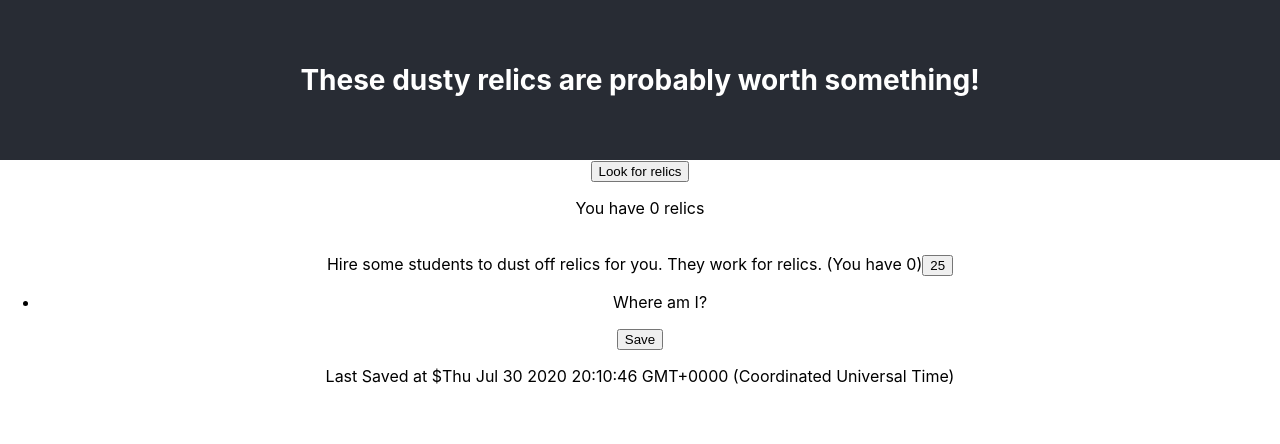
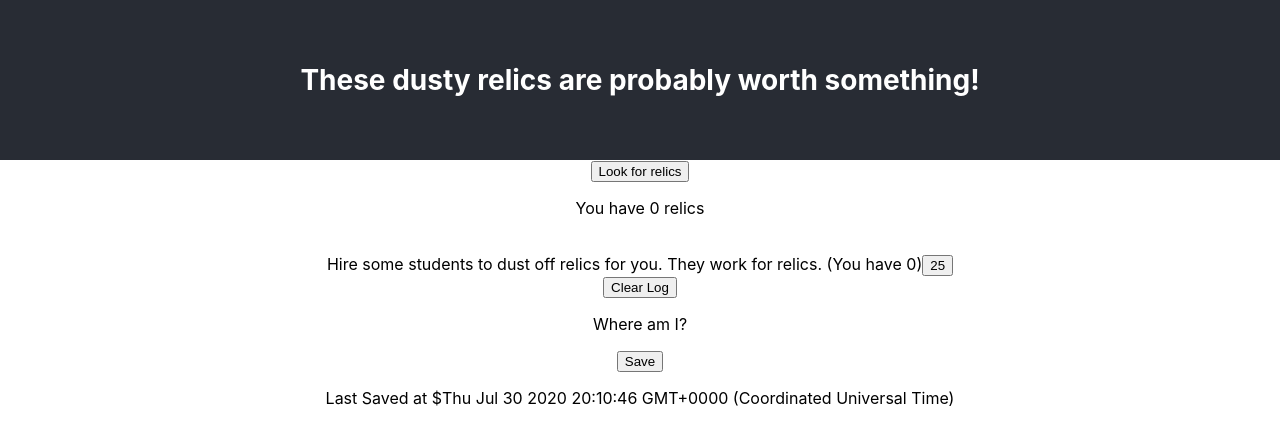
Before and after one commit to bcm32/relics, a React (Create React App) app: page / in a window 1280 px wide. Shown: the top 444 px of the page. Built offline with nearby package versions, Linux system fonts and the light colour scheme.

Commit message:
move journal mgmt around and add some random event setup

```diff
--- a/src/adventure-log/AdventureLog.tsx
+++ b/src/adventure-log/AdventureLog.tsx
@@ -2,7 +2,8 @@ import * as React from "react";
 import {JournalState} from "../core/game-state";
 
 type JournalProps = {
-    journalState: JournalState
+    journalState: JournalState,
+    clearLog: any
 }
 
 export class AdventureLog extends React.Component<JournalProps> {
@@ -12,12 +13,15 @@ export class AdventureLog extends React.Component<JournalProps> {
     }
 
     render() {
-        const { entries } = this.props.journalState;
-        const entryList = entries.map((entry) =>
-            <li>{entry}</li>
+        const { journalState, clearLog } = this.props;
+        const entryList = journalState.entries.map((entry) =>
+            <p>{entry}</p>
         );
         return (
-            <ul>{entryList}</ul>
+            <div>
+                <button onClick={() => clearLog()}>Clear Log</button>
+                <div>{entryList}</div>
+            </div>
         );
     }
 }
--- a/src/core/CorePanel.tsx
+++ b/src/core/CorePanel.tsx
@@ -8,6 +8,7 @@ import {IPurchasable} from "../economy/IPurchaseable";
 import {GameClock} from "./game-clock";
 import {AdventureLog} from "../adventure-log/AdventureLog";
 import {MAX_LOG_SIZE} from "../config/constants";
+import {addJournalEntry, clearJournal} from "./journal";
 
 type CoreProps = {}
 type CoreState = {
@@ -30,7 +31,7 @@ export class CorePanel<CoreProps, CoreState> extends React.Component {
         // TODO: Abstract this for manual action & future FAME multiplier
         const newState = {...this.state.gameState};
         newState.currencies.relics += currencyAmount;
-        this.addJournalEntry(newState, "You dust off some potsherds.")
+        addJournalEntry(newState, "You dust off some potsherds.")
         this.setState({gameState: newState})
     }
 
@@ -45,11 +46,8 @@ export class CorePanel<CoreProps, CoreState> extends React.Component {
         }
     }
 
-    addJournalEntry(gameState: GameState, entry: string){
-        gameState.journalState.entries.push(entry);
-        if(gameState.journalState.entries.length >= MAX_LOG_SIZE) {
-            gameState.journalState.entries.shift();
-        }
+    clearLog() {
+        clearJournal(this.state.gameState)
     }
 
     save() {
@@ -71,7 +69,7 @@ export class CorePanel<CoreProps, CoreState> extends React.Component {
                     onPurchase={(purchaseAmount: number, purchaseType: IPurchasable) => this.makePurchase(purchaseAmount, purchaseType)}
                 />
                 <div>
-                    <AdventureLog journalState={this.state.gameState.journalState}/>
+                    <AdventureLog clearLog={() => this.clearLog()} journalState={this.state.gameState.journalState}/>
                 </div>
                 <Settings
                     gameState={this.state.gameState}
--- /dev/null
+++ b/src/core/event-manager.ts
@@ -0,0 +1,13 @@
+import {GameState} from "./game-state";
+import {addJournalEntry} from "./journal";
+
+export function randomEvent(gameState: GameState) {
+    const diceRoll = roll1d100();
+    if(diceRoll >= 95) {
+        addJournalEntry(gameState, "The wind blows across the dusty plain")
+    }
+}
+
+function roll1d100() {
+    return Math.floor(Math.random() * 100 + 1);
+}
--- a/src/core/game-clock.ts
+++ b/src/core/game-clock.ts
@@ -1,6 +1,7 @@
 import {saveGame} from "./saveService";
 import {GameState} from "./game-state";
 import {TICK_SPEED} from "../config/constants";
+import {randomEvent} from "./event-manager";
 
 export class GameClock {
     saveClockId: any;
@@ -8,6 +9,8 @@ export class GameClock {
     gameState: GameState; // Not readonly, we're emitting the changes for the rest of the app
     tickRatio: number;
     emitTick: any;
+    maxTicks: number;
+    tickNumber: number = 0;
 
     constructor(gameState: GameState, onTick: any) {
         this.saveClockId = setInterval(
@@ -16,17 +19,26 @@ export class GameClock {
         );
         this.gameState = gameState;
         this.updateState(gameState);
-        this.tickRatio = TICK_SPEED / 1000
+        this.tickRatio = TICK_SPEED / 1000;
+        this.maxTicks = (5 * 1000) / TICK_SPEED;
         this.emitTick = onTick;
     }
 
     tick() {
+        // TODO: Tickcount, random event on tickcount
         var newState = {...this.gameState};
         if(this.gameState.generators.relicGenerator) {
             newState.currencies.relics += this.gameState.generators.relicGenerator*this.tickRatio;
         }
+
+        if(this.tickNumber >= this.maxTicks ) {
+            // every 5s, test for an event
+            randomEvent(newState);
+            this.tickNumber = 1;
+        }
         this.gameState = newState;
         this.emitTick(newState);
+        this.tickNumber++;
     }
 
     updateState(gameState: GameState) {
--- /dev/null
+++ b/src/core/journal.ts
@@ -0,0 +1,14 @@
+import {GameState} from "./game-state";
+import {MAX_LOG_SIZE} from "../config/constants";
+
+export function addJournalEntry(gameState: GameState, entry: string){
+    gameState.journalState.entries.push(entry);
+    if(gameState.journalState.entries.length >= MAX_LOG_SIZE) {
+        gameState.journalState.entries.shift();
+    }
+    return gameState;
+}
+
+export function clearJournal(gameState: GameState) {
+    gameState.journalState.entries = [];
+}
```
